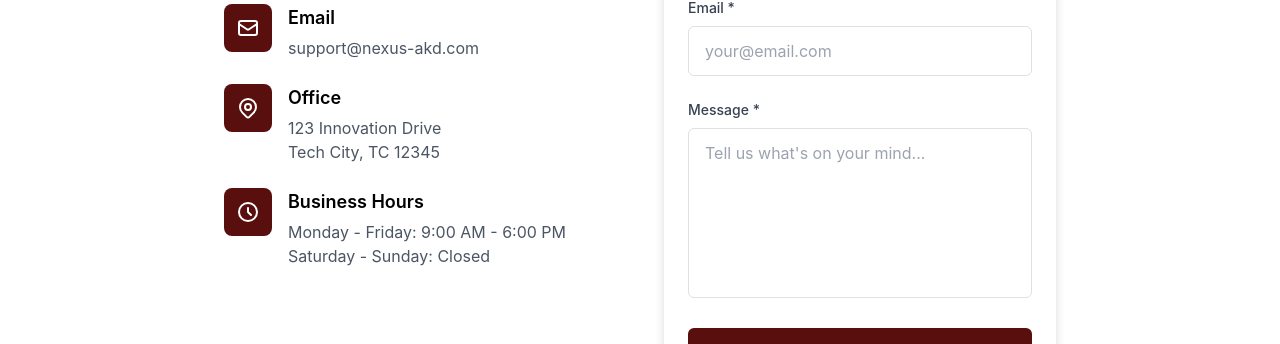
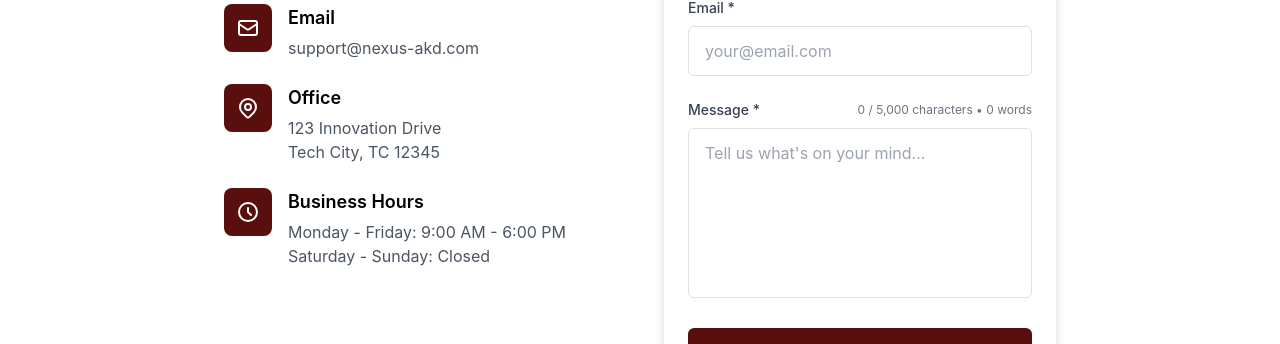
Before and after one commit to AbdurRehman-eng/nexus, a Next.js app: page /contact in a window 1280 px wide. Shown: the part 325-669 px from the top of the page. Built offline with nearby package versions, Linux system fonts and the light colour scheme.

Commit message:
Enhance contact form with character and word count validation. Update message input to display real-time character count and word count, with visual feedback for exceeding the maximum length. Improve user experience by providing a warning message when the character limit is surpassed.

```diff
--- a/src/app/contact/page.tsx
+++ b/src/app/contact/page.tsx
@@ -161,20 +161,37 @@ export default function ContactPage() {
                 </div>
 
                 <div>
-                  <label htmlFor="message" className="block text-sm font-medium text-gray-700 mb-2">
-                    Message *
-                  </label>
+                  <div className="flex items-center justify-between mb-2">
+                    <label htmlFor="message" className="block text-sm font-medium text-gray-700">
+                      Message *
+                    </label>
+                    <div className="text-xs text-gray-500">
+                      <span className={formData.message.length > 5000 ? 'text-red-600 font-semibold' : ''}>
+                        {formData.message.length.toLocaleString()} / 5,000 characters
+                      </span>
+                      {' • '}
+                      <span>
+                        {formData.message.trim() ? formData.message.trim().split(/\s+/).filter(word => word.length > 0).length : 0} words
+                      </span>
+                    </div>
+                  </div>
                   <textarea
                     id="message"
                     name="message"
                     value={formData.message}
                     onChange={handleChange}
-                    className="input-field resize-none"
+                    className={`input-field resize-none ${formData.message.length > 5000 ? 'border-red-300 focus:border-red-500 focus:ring-red-500' : ''}`}
                     placeholder="Tell us what's on your mind..."
                     rows={6}
                     required
                     disabled={loading}
+                    maxLength={5000}
                   />
+                  {formData.message.length > 5000 && (
+                    <p className="mt-1 text-xs text-red-600">
+                      Message exceeds maximum length. Please shorten your message.
+                    </p>
+                  )}
                 </div>
 
                 <button
```
